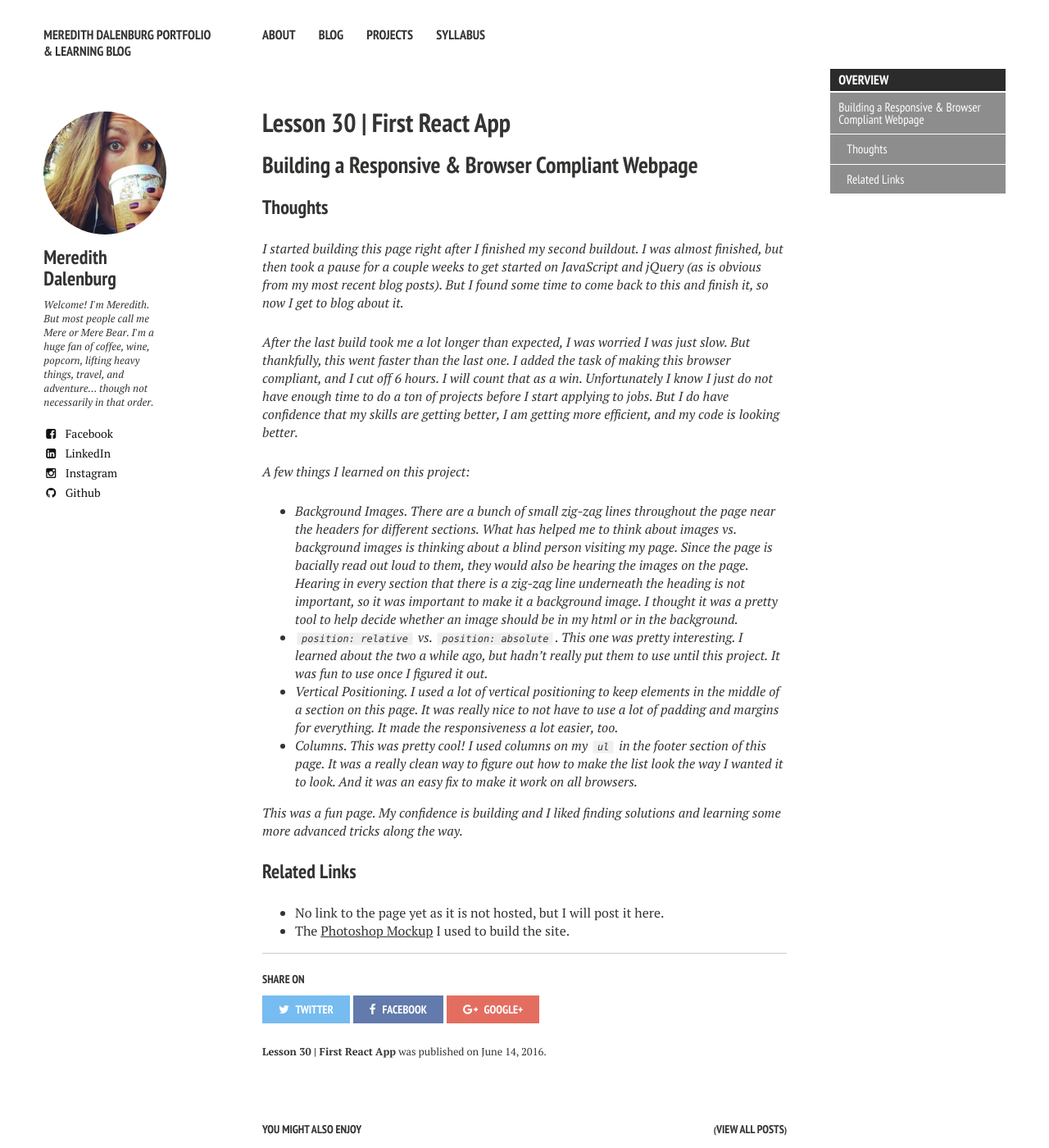
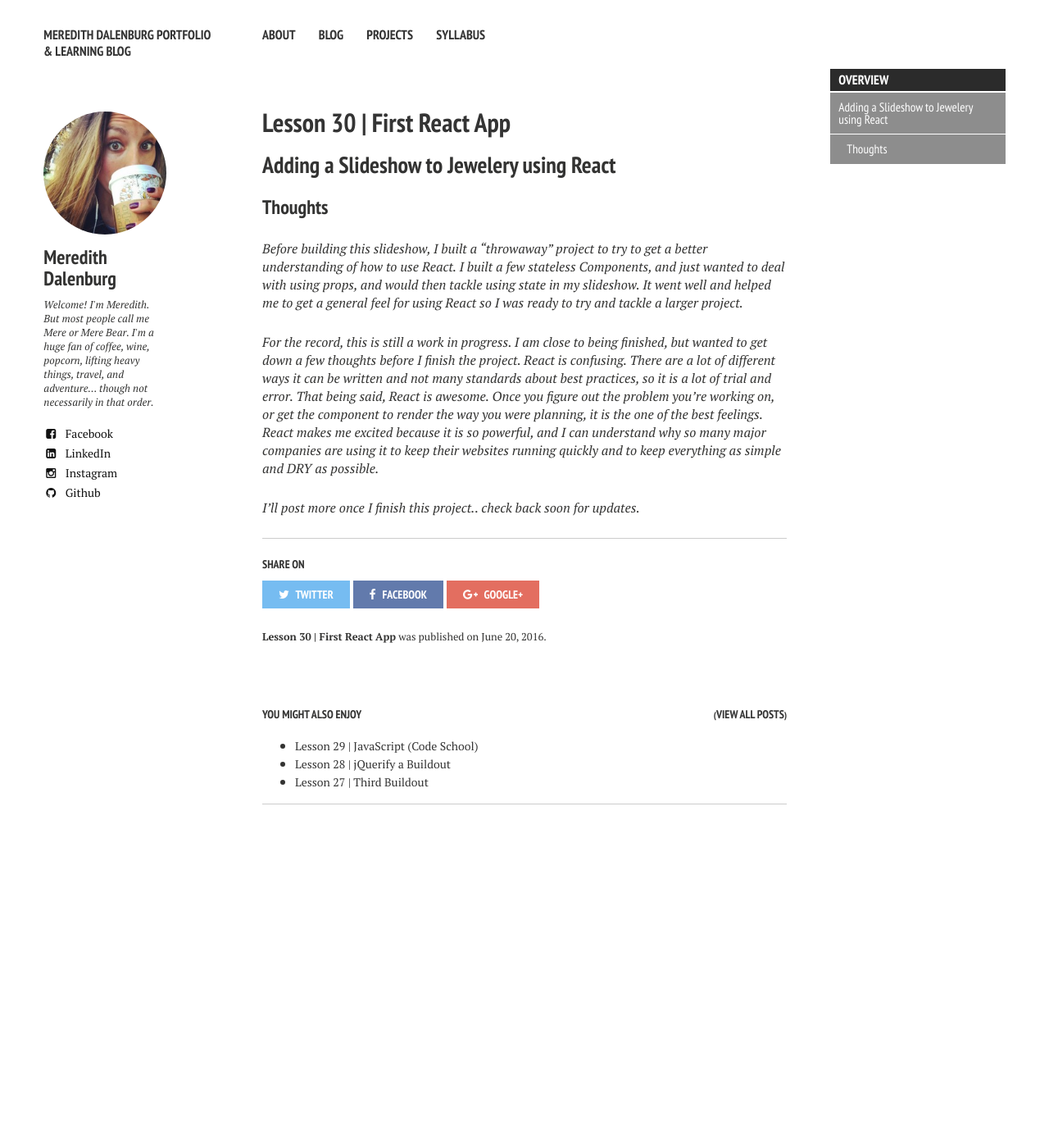
Before and after one commit to meredal/meredal.github.io, a Jekyll site: the page built from _posts/2016-06-20-Using-React-30.md, in a window 1280 px wide and 1400 px high. Shown: the whole window at 82% size. Built offline with Jekyll 4.4.1, drawn with Linux system fonts in a browser that asks for light colours; nearby versions of some CDN libraries.

Commit message:
Update Blog Post 19 & 20 with links. Add Blog Post 30 - Using React.

```diff
--- a/_posts/2016-06-14-Using-React-30.md
+++ /dev/null
@@ -1,41 +0,0 @@
----
-layout: post
-title: "Lesson 30 | First React App"
-excerpt: "Photoshop Mockup | Responsive Webpage | Browser Compliant"
-modified:
-tags: [buildout, html, sass, css, git, github, pages, gitup, learning, front end]
-comments: true
-
----
-
-<section id="table-of-contents" class="toc">
-  <header>
-    <h3>Overview</h3>
-  </header>
-<div id="drawer" markdown="1">
-*  Auto generated table of contents
-{:toc}
-</div>
-</section><!-- /#table-of-contents -->
-
-## Building a Responsive & Browser Compliant Webpage
-
-### Thoughts
-
-*I started building this page right after I finished my second buildout. I was almost finished, but then took a pause for a couple weeks to get started on JavaScript and jQuery (as is obvious from my most recent blog posts). But I found some time to come back to this and finish it, so now I get to blog about it.*
-
-*After the last build took me a lot longer than expected, I was worried I was just slow. But thankfully, this went faster than the last one. I added the task of making this browser compliant, and I cut off 6 hours. I will count that as a win. Unfortunately I know I just do not have enough time to do a ton of projects before I start applying to jobs. But I do have confidence that my skills are getting better, I am getting more efficient, and my code is looking better.*
-
-*A few things I learned on this project:*
-
-- *Background Images. There are a bunch of small zig-zag lines throughout the page near the headers for different sections. What has helped me to think about images vs. background images is thinking about a blind person visiting my page. Since the page is bacially read out loud to them, they would also be hearing the images on the page. Hearing in every section that there is a zig-zag line underneath the heading is not important, so it was important to make it a background image. I thought it was a pretty tool to help decide whether an image should be in my html or in the background.*
-- *`position: relative` vs. `position: absolute`. This one was pretty interesting. I learned about the two a while ago, but hadn't really put them to use until this project. It was fun to use once I figured it out.*
-- *Vertical Positioning. I used a lot of vertical positioning to keep elements in the middle of a section on this page. It was really nice to not have to use a lot of padding and margins for everything. It made the responsiveness a lot easier, too.*
-- *Columns. This was pretty cool! I used columns on my `ul` in the footer section of this page. It was a really clean way to figure out how to make the list look the way I wanted it to look. And it was an easy fix to make it work on all browsers.*
-
-*This was a fun page. My confidence is building and I liked finding solutions and learning some more advanced tricks along the way.*
-
-### Related Links
-
-- No link to the page yet as it is not hosted, but I will post it here.
-- The [Photoshop Mockup](http://meredal.github.io/Photoshop/jewelry.psd) I used to build the site.
--- /dev/null
+++ b/_posts/2016-06-20-Using-React-30.md
@@ -0,0 +1,29 @@
+---
+layout: post
+title: "Lesson 30 | First React App"
+excerpt: "Applying React Lessons to Build a Slideshow"
+modified:
+tags: [buildout, react, javascript, github, pages, gitup, learning, front end]
+comments: true
+
+---
+
+<section id="table-of-contents" class="toc">
+  <header>
+    <h3>Overview</h3>
+  </header>
+<div id="drawer" markdown="1">
+*  Auto generated table of contents
+{:toc}
+</div>
+</section><!-- /#table-of-contents -->
+
+## Adding a Slideshow to Jewelery using React
+
+### Thoughts
+
+*Before building this slideshow, I built a "throwaway" project to try to get a better understanding of how to use React. I built a few stateless Components, and just wanted to deal with using props, and would then tackle using state in my slideshow. It went well and helped me to get a general feel for using React so I was ready to try and tackle a larger project.*
+
+*For the record, this is still a work in progress. I am close to being finished, but wanted to get down a few thoughts before I finish the project. React is confusing. There are a lot of different ways it can be written and not many standards about best practices, so it is a lot of trial and error. That being said, React is awesome. Once you figure out the problem you're working on, or get the component to render the way you were planning, it is the one of the best feelings. React makes me excited because it is so powerful, and I can understand why so many major companies are using it to keep their websites running quickly and to keep everything as simple and DRY as possible.*
+
+*I'll post more once I finish this project.. check back soon for updates.*
```
Also changed, not shown: _posts/2016-04-24-Two-Trees-Buildout-19.md (+2 -1 lines), _posts/2016-05-07-Second-Buildout-20.md (+1 -1 lines), _posts/2016-05-07-Selly-Buildout-20.md (deleted, +0 -42 lines), projects/index.md (+11 -11 lines).
